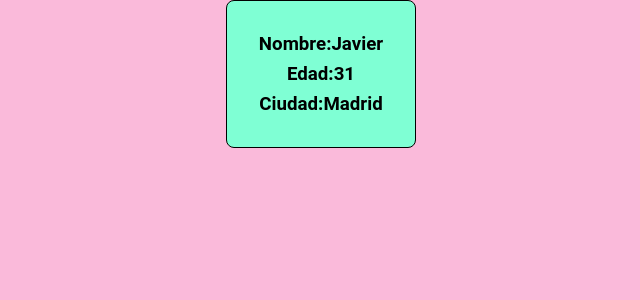
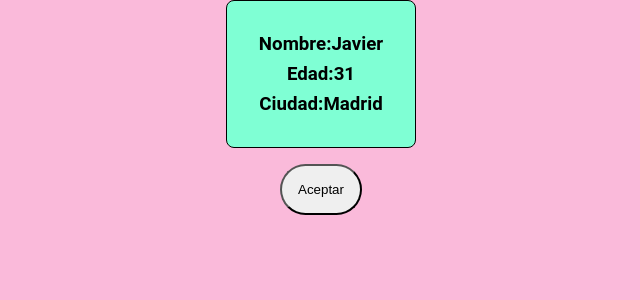
Before and after one commit to javier-ibanez-vizuete/react-components, a React (Vite) app: page / in a window 1280 px wide. Shown: the top 300 px of the page, without its empty margins (319-959 px from the left). Built offline with nearby package versions, Linux system fonts and the light colour scheme.

Commit message:
feat(Components): add a Custom Button to components

```diff
--- a/src/App.jsx
+++ b/src/App.jsx
@@ -1,9 +1,11 @@
 import { UserCard } from "./components/UserCard/UserCard";
+import { CustomButton } from "./components/CustomButton/CustomButton";
 
 export const App = () => {
 	return (
 		<>
 			<UserCard name={"Javier"} year={31} city={"Madrid"} />
+			<CustomButton text={"Aceptar"} />
 		</>
 	);
 };
--- a/src/components/CustomButton/CustomButton.css
+++ b/src/components/CustomButton/CustomButton.css
@@ -0,0 +1,5 @@
+.custom-btn {
+	align-self: center;
+	padding: 1rem;
+	border-radius: 40px;
+}
--- a/src/components/CustomButton/CustomButton.jsx
+++ b/src/components/CustomButton/CustomButton.jsx
@@ -0,0 +1,5 @@
+import "./CustomButton.css";
+
+export const CustomButton = ({ text }) => {
+	return <button className="custom-btn">{text}</button>;
+};
```
